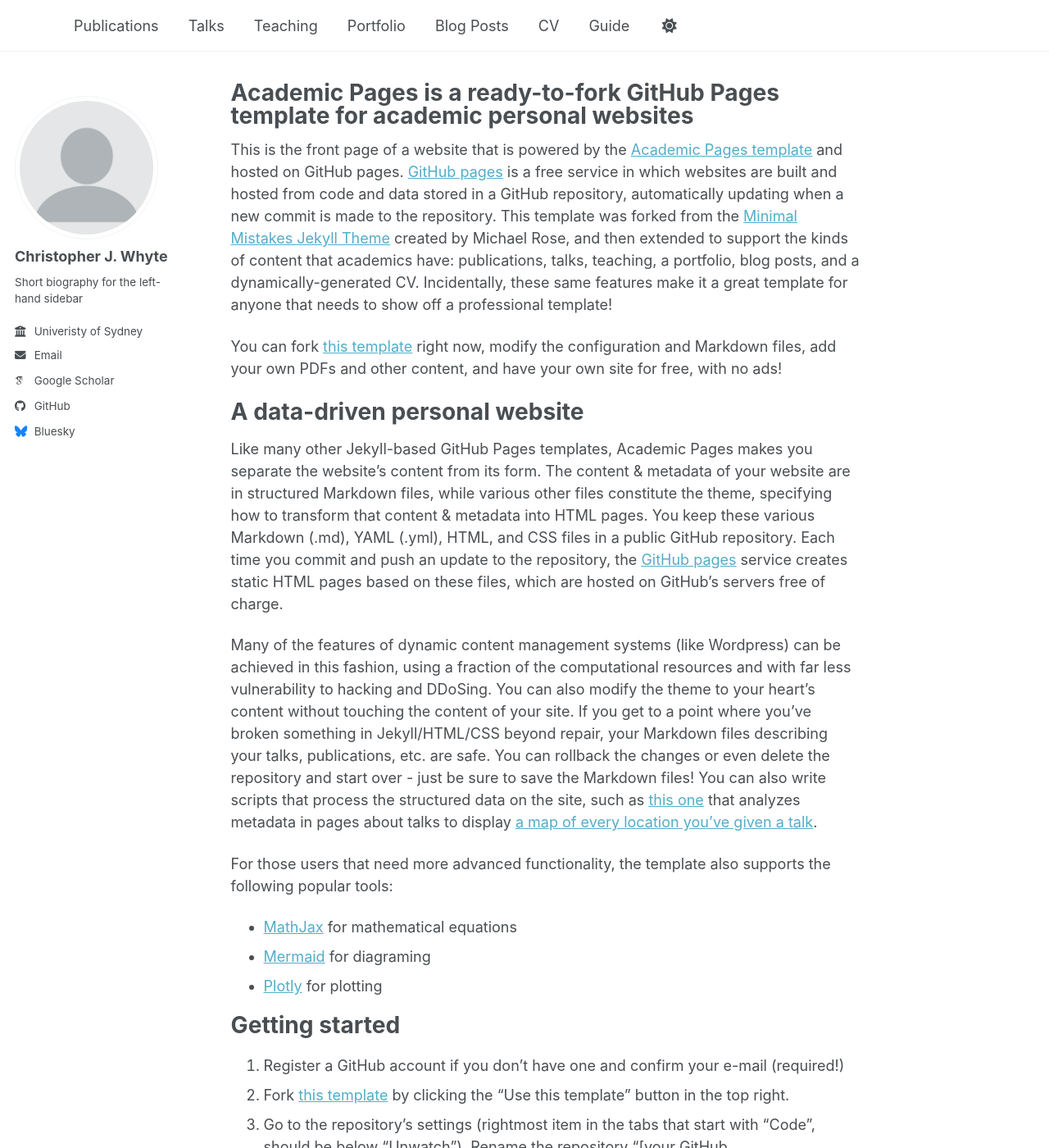
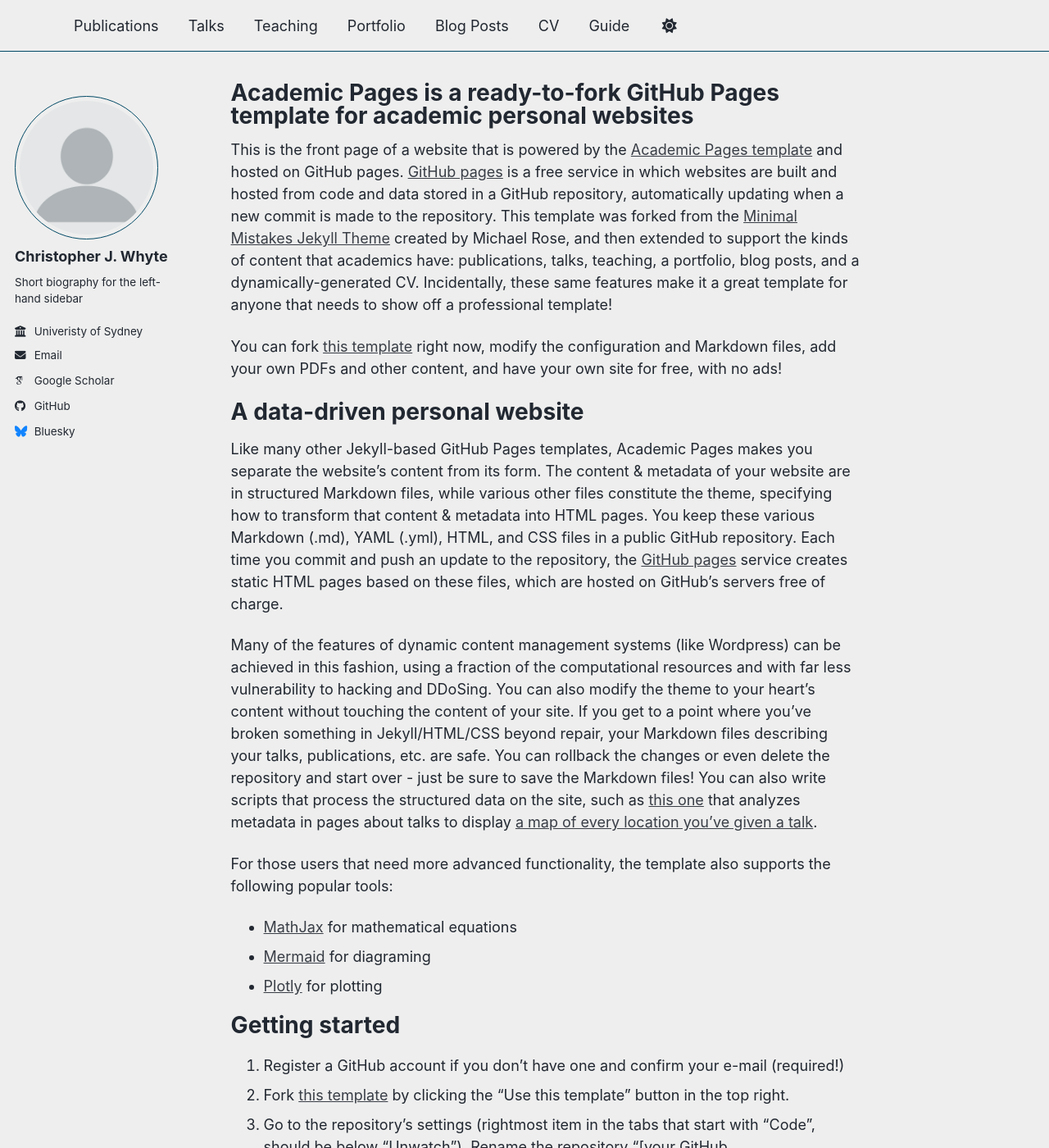
Before and after one commit to cjwhyte/cjwhyte.github.io, a Jekyll site: the page built from _pages/about.md, in a window 1280 px wide and 1400 px high. Shown: the whole window at 82% size. Built offline with Jekyll 4.4.1, drawn with Linux system fonts in a browser that asks for light colours; some web fonts are replaced; a script bundle is joined from its source files by our own code; library files that are not in the unit come from our copies.

Commit message:
Change site theme to 'air' and update description
Updated site theme to 'air' and added a description.

```diff
--- a/_config.yml
+++ b/_config.yml
@@ -8,11 +8,11 @@
 
 # Basic Site Settings
 locale                   : "en-US"
-site_theme               : "default" # The available themes options are "default", "air", "sunrise", "mint", "dirt" and "contrast"
+site_theme               : "air" # The available themes options are "default", "air", "sunrise", "mint", "dirt" and "contrast"
 title                    : ""
 title_separator          : "-"
 name                     : &name "Christopher J. Whyte"
-description              : &description ""   # Update this with a general description of your site, this is the default if not overridden by a page
+description              : &description "Theoretical neuroscientist and postdoctoral fellow working on the dynamical basis of elemental cognitive and biological functions"   # Update this with a general description of your site, this is the default if not overridden by a page
 url                      : https://cjwhyte.github.io # The base hostname & protocol for your site e.g. "https://[your GitHub username].github.io",
                                                            # or if you already have some other page hosted on Github then use "https://[your GitHub username].github.io/[Your Repo Name]"
 baseurl                  : "" # the subpath of your site, e.g. "/blog"
```
